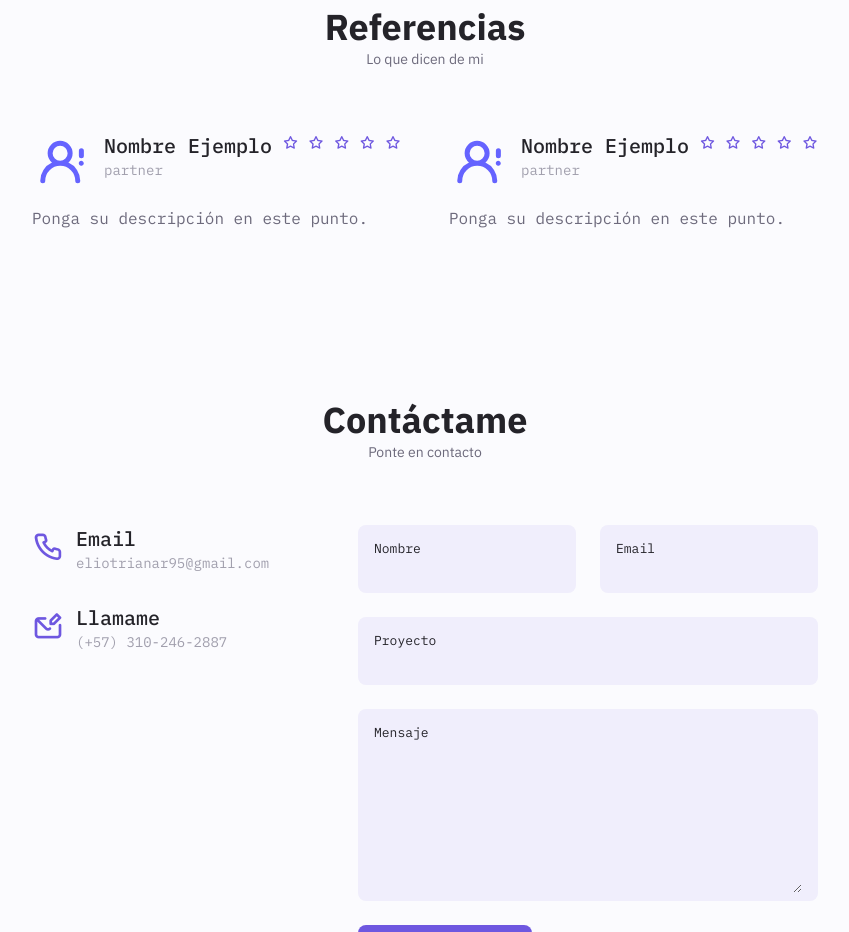
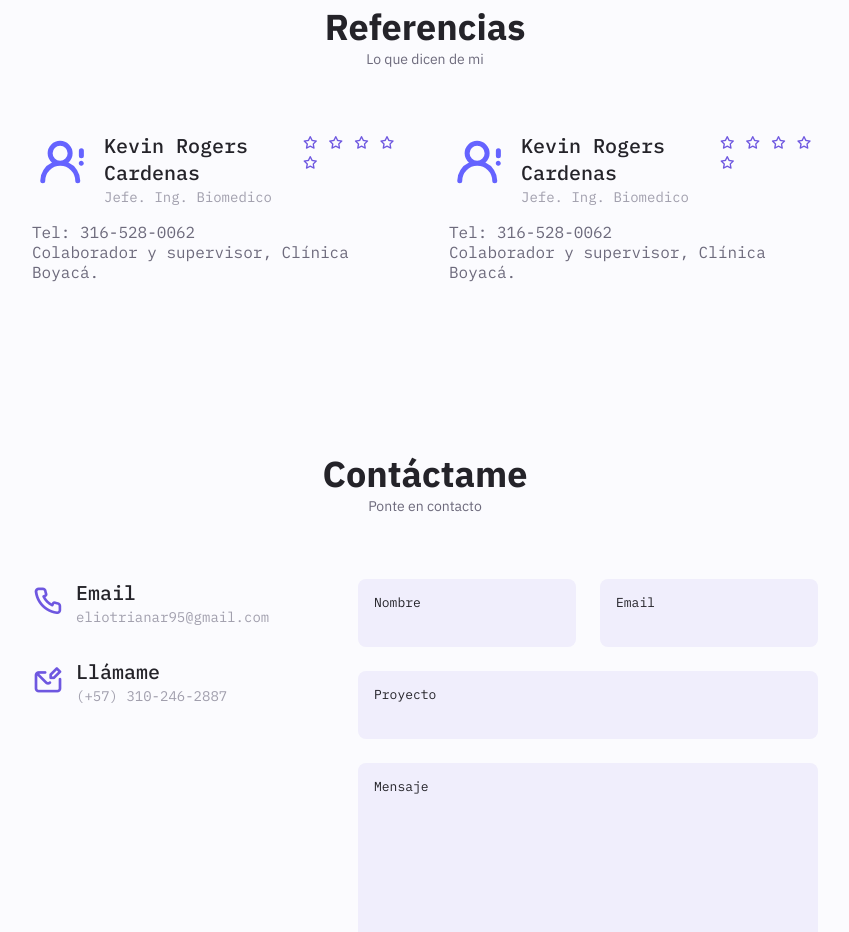
Before and after one commit to mr95david/portfolioET95, a plain HTML site: page index.html in a window 1280 px wide. Shown: the part 4189-5121 px from the top of the page, without its empty margins (215-1064 px from the left). Drawn offline with nearby package versions, Linux system fonts and the light colour scheme.

Commit message:
Ultimos arreglos previos a publicacion

```diff
--- a/index.html
+++ b/index.html
@@ -691,9 +691,9 @@
 
                                 <div>
                                     <h3 class="testimonial__name">
-                                        Nombre Ejemplo
+                                        Kevin Rogers Cardenas
                                     </h3>
-                                    <span class="testimonial__client">partner</span>
+                                    <span class="testimonial__client">Jefe. Ing. Biomedico</span>
                                 </div>
                             </div>
 
@@ -706,9 +706,10 @@
                             </div>
                         </div>
 
-                        <p class="testimonial__description">Ponga su descripción en este punto.</p>
+                        <p class="testimonial__description">Tel: 316-528-0062 <br> Colaborador y supervisor, Clínica Boyacá. </p>
                     </div>
                     <!-- Segundo testimonio -->
+                    <!--
                     <div class="testimonial__content swiper-slide">
                         <div class="testimonial__data">
                             <div class="testimonial__header">
@@ -733,7 +734,8 @@
 
                         <p class="testimonial__description">Ponga su descripción en este punto.</p>
                     </div>
-                    <!-- Tercero testimonio -->
+                    -->
+                    <!-- Tercero testimonio
                     <div class="testimonial__content swiper-slide">
                         <div class="testimonial__data">
                             <div class="testimonial__header">
@@ -758,6 +760,7 @@
 
                         <p class="testimonial__description">Ponga su descripción en este punto.</p>
                     </div>
+                    -->
                 </div>
 
                 <div class="swiper-pagination swiper-pagination-testimonial"></div>
@@ -785,7 +788,7 @@
                         <i class="uil uil-envelope-edit contact__icon"></i>
 
                         <div>
-                            <h3 class="contact__title">Llamame</h3>
+                            <h3 class="contact__title">Llámame</h3>
                             <span class="contact__subtitle">(+57) 310-246-2887</span>
                         </div>
                     </div>
```
